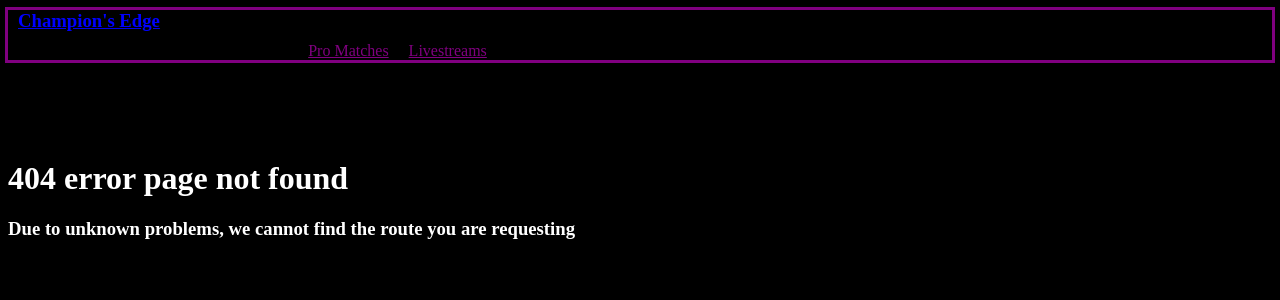
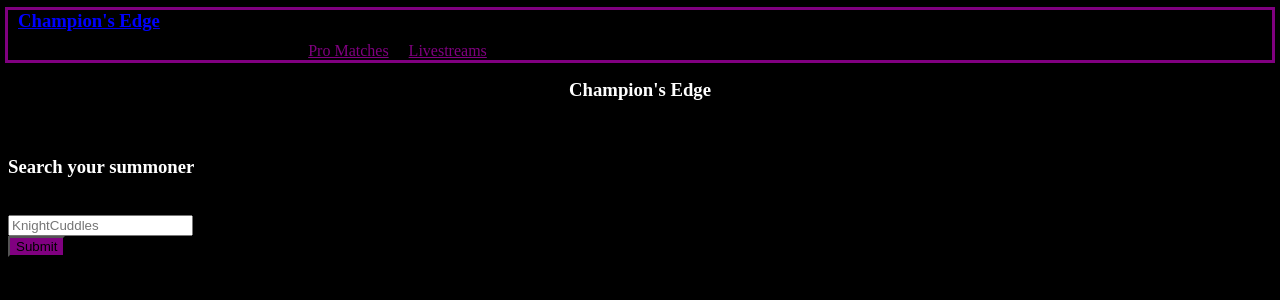
Before and after one commit to edenhack/champions-edge-project-3, a React (Create React App) app in the folder client/: page /leaderboards in a window 1280 px wide. Before the commit this address had no page. Shown: the top 300 px of the page. Built offline with nearby package versions, Linux system fonts and the light colour scheme; the HTML template or start-up script is replaced by a standard one.

Commit message:
added leaderboards page and styled

```diff
--- a/client/src/App.js
+++ b/client/src/App.js
@@ -2,6 +2,7 @@ import React from 'react';
 import { BrowserRouter as Router, Route, Switch } from "react-router-dom";
 import Nav from "./components/NavBar/Nav";
 import Home from "./pages//Home/Home";
+import Leaderboards from "./pages/Leaderboards/Leaderboards";
 import Fourzerofour from "./pages/Fourzerofour/Fourzerofour";
 
 function App() {
@@ -11,6 +12,7 @@ function App() {
         <Nav />
         <Switch>
           <Route exact path="/" component={Home}/>
+          <Route exact path="/leaderboards" component={Leaderboards}/>
           <Route component={Fourzerofour}/>
         </Switch>
       </div>
--- /dev/null
+++ b/client/src/components/Jumbotron/Jumbotron.js
@@ -0,0 +1,14 @@
+import React from "react";
+import "./Jumbotron.css";
+
+function Jumbotron ({children}) {
+  return (
+    <div className="jumbotron jumbotron-fluid d-flex alight-items-center">
+        <div className="container text-center">
+            {children}
+        </div>
+    </div>
+  );
+}
+
+export default Jumbotron;
--- /dev/null
+++ b/client/src/pages/Leaderboards/Leaderboards.css
@@ -0,0 +1,3 @@
+.body {
+  background-color: black;
+}
--- /dev/null
+++ b/client/src/pages/Leaderboards/Leaderboards.js
@@ -0,0 +1,45 @@
+import React, { useState, useEffect } from "react";
+import { Col, Row, Container } from "../../components/Grid/Grid";
+import Form from "../../components/Form/Form";
+import Jumbotron from "../../components/Jumbotron/Jumbotron";
+import "./Leaderboards.css";
+
+const Leaderboards = () => {
+    return (
+        <Container fluid>
+            <Row>
+                <Col size = "md-4">
+                </Col>
+                <Col className="brandTitle" size="md-4">
+                    <center>
+                        <h3>Champion's Edge</h3>
+                    </center>
+                </Col>
+            </Row>
+            <Row>
+                <Col size = "md-4">
+                </Col>
+                <Col size = "md-4">
+                    <br></br>
+                    <Form/>
+                    <br></br>
+                </Col>
+            </Row>
+            <Row>
+            <Container fluid>
+                <Row>
+                    <Col size = "md-2">
+                    </Col>
+                    <Col size = "md-8">
+                        <Jumbotron/>
+                    </Col>
+                    <Col size = "md-2">
+                    </Col>
+                </Row>
+            </Container>
+            </Row>
+        </Container>
+    );
+}
+
+export default Leaderboards;
```
Also changed, not shown: client/src/components/Jumbotron/Jumbotron.css (added).
